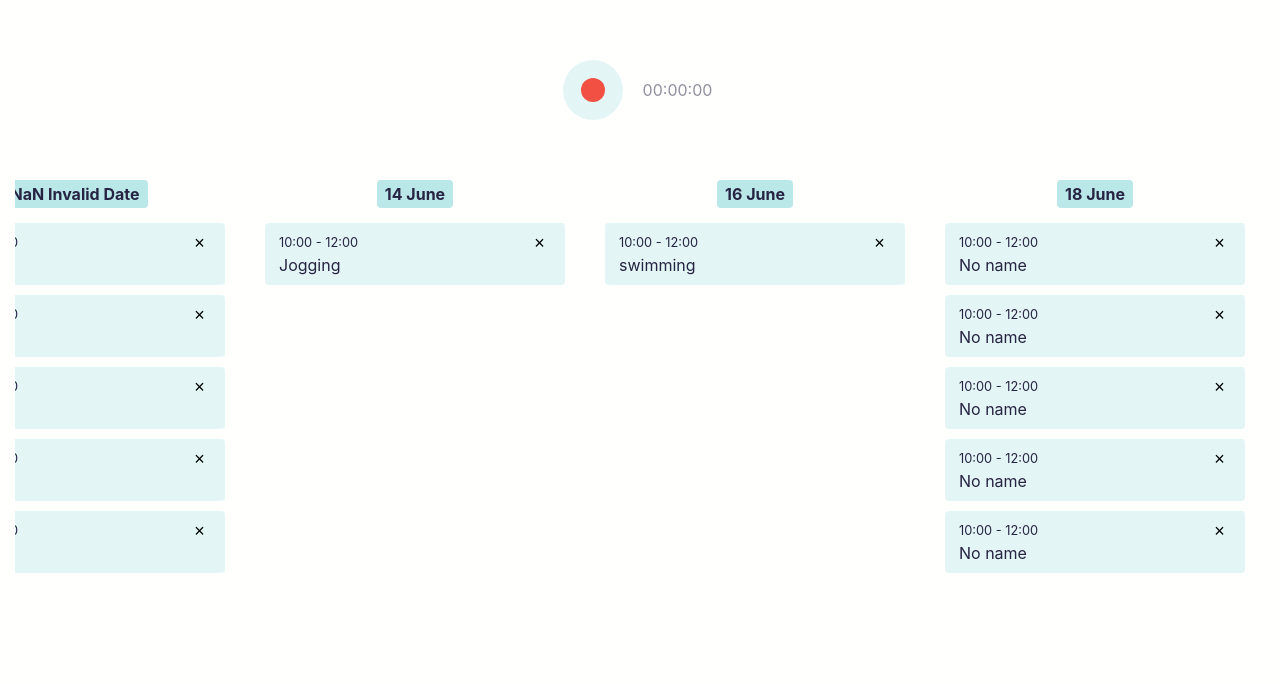
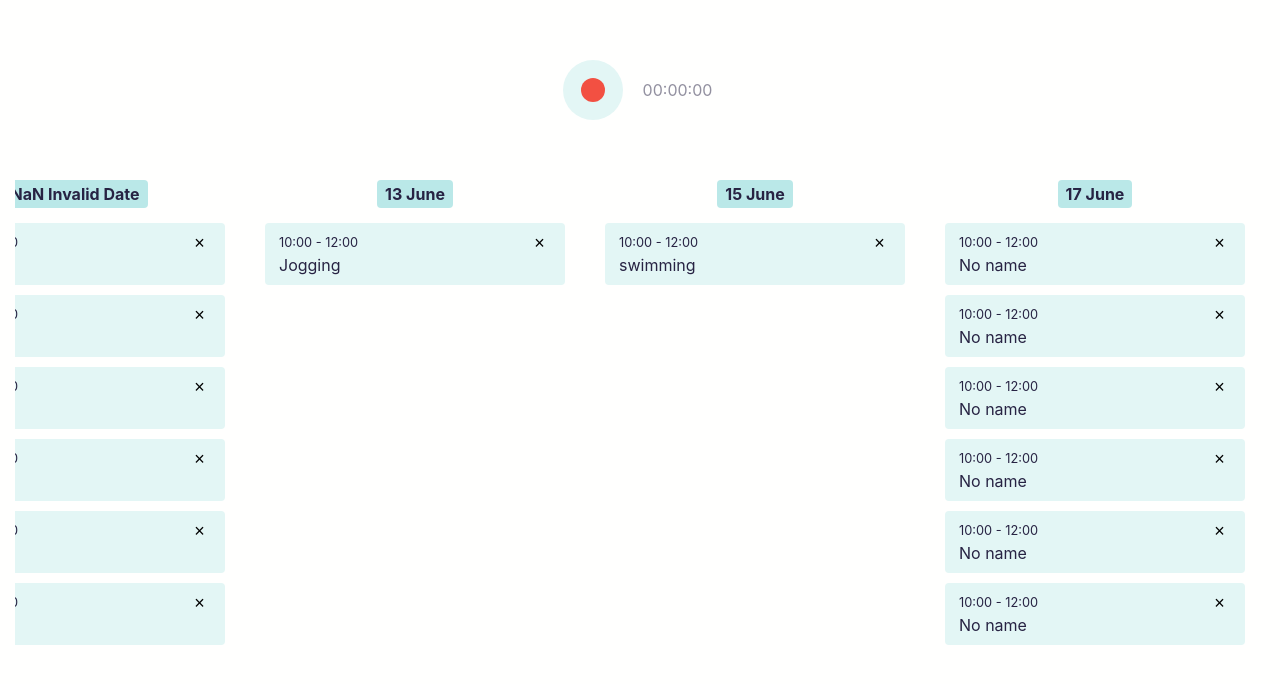
Before and after one commit to alejandrotoledoweb/react-redux-ts, a React (Create React App) app: page / in a window 1280 px wide. Shown: the top 684 px of the page. Built offline with nearby package versions, Linux system fonts and the light colour scheme; data requests are answered from the project's data file.

Commit message:
update calendar elements

```diff
--- a/json-server/db.json
+++ b/json-server/db.json
@@ -41,6 +41,12 @@
       "dateStart": "",
       "dateEnd": "2022-06-17T20:21:59.342Z",
       "id": 7
+    },
+    {
+      "title": "No name",
+      "dateStart": "",
+      "dateEnd": "2022-06-17T20:35:48.986Z",
+      "id": 8
     }
   ]
 }
--- a/src/components/Calendar/Calendar.tsx
+++ b/src/components/Calendar/Calendar.tsx
@@ -22,7 +22,7 @@ interface Props extends PropsFromRedux {}
 const createDateKey = (date: Date) => {
   const year = date.getUTCFullYear();
   const month = date.getUTCMonth() + 1;
-  const day = date.getUTCDate() + 1;
+  const day = date.getUTCDate();
   return `${year}-${addZero(month)}-${addZero(day)}`;
 };
 
@@ -84,7 +84,7 @@ const Calendar: React.FC<Props> = ({ events, loadUserEvents }) => {
             <div className="calendar-events">
               {events.map((event) => {
                 return (
-                  <div className="calendar-event" key={event.id}>
+                  <div className="calendar-event" key={dayKey}>
                     <div className="calendar-event-info">
                       <div className="calendar-event-time">10:00 - 12:00</div>
                       <div className="calendar-event-title">{event.title}</div>
```
